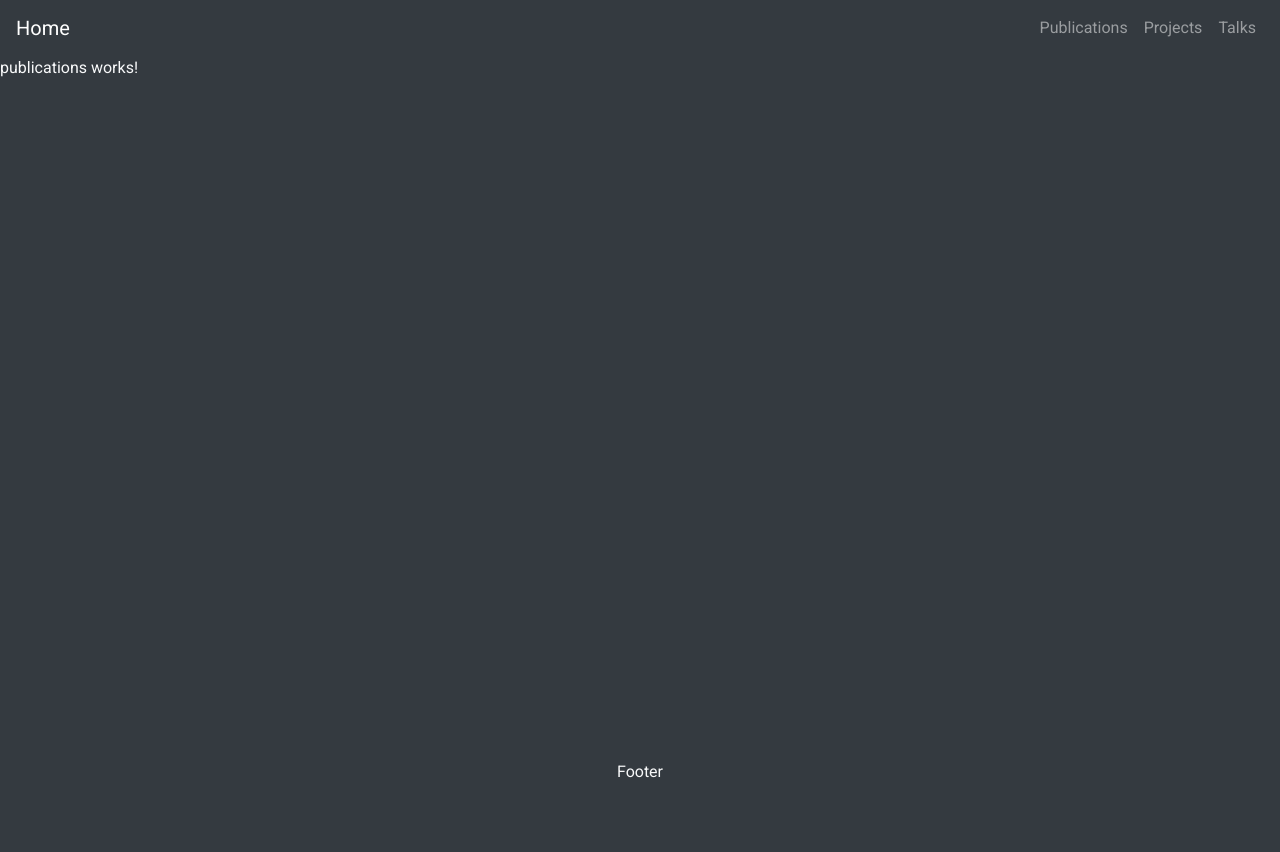
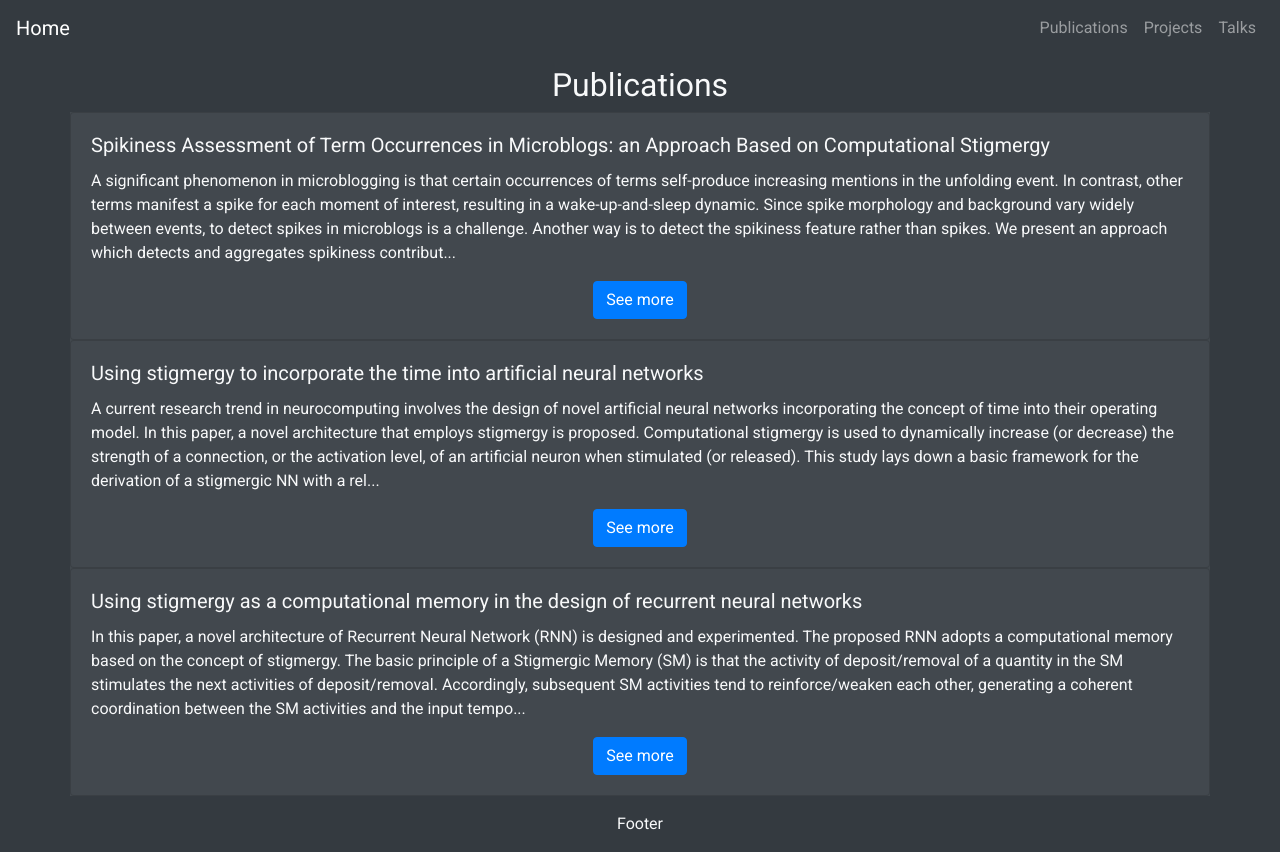
Before and after one commit to galatolofederico/personal-website-angular, an Angular app: page /publications in a window 1280 px wide. Before the commit the page ends 800 px from the top, so only its background shows below. Built offline with nearby package versions, Linux system fonts and the light colour scheme.

Commit message:
created item component and publications page

```diff
--- a/src/app/app.module.ts
+++ b/src/app/app.module.ts
@@ -12,6 +12,7 @@ import { IconComponent } from './icon/icon.component';
 import { NavbarComponent } from './navbar/navbar.component';
 import { FooterComponent } from './footer/footer.component';
 import { PublicationsComponent } from './publications/publications.component';
+import { ItemComponent } from './item/item.component';
 
 @NgModule({
   declarations: [
@@ -22,6 +23,7 @@ import { PublicationsComponent } from './publications/publications.component';
     NavbarComponent,
     FooterComponent,
     PublicationsComponent,
+    ItemComponent,
   ],
   imports: [
     BrowserModule,
--- a/src/app/data.service.ts
+++ b/src/app/data.service.ts
@@ -13,7 +13,7 @@ export class DataService {
   qualifications : BehaviorSubject<Array<string>> = new BehaviorSubject<Array<string>>([""]);
 
   profiles : Array<Profile> = new Array<Profile>();
-  publications: Array<any> = new Array<any>();
+  publications: Array<Publication> = new Array<Publication>();
 
   constructor(private http: HttpClient) {
     var _qualifications = [];
@@ -62,4 +62,8 @@ export class DataService {
   getProfiles(){
     return this.profiles
   }
+
+  getPublications(){
+    return this.publications
+  }
 }
--- a/src/app/footer/footer.component.html
+++ b/src/app/footer/footer.component.html
@@ -1,3 +1,3 @@
-<footer class="page-footer font-small text-light bg-dark fixed-bottom">
+<footer class="page-footer font-small text-light bg-dark">
     <div class="footer-copyright text-center py-3">Footer</div>
 </footer>
--- /dev/null
+++ b/src/app/item/item.component.html
@@ -0,0 +1,9 @@
+<div class="card" [ngClass]="class">
+  <div class="card-body">
+    <h5 class="card-title">{{title}}</h5>
+    <p class="card-text">{{description}}</p>
+    <div class="row">
+        <a routerLink="{{link}}" class="btn btn-primary mx-auto">{{linktitle}}</a>
+    </div>
+  </div>
+</div>
--- /dev/null
+++ b/src/app/item/item.component.ts
@@ -0,0 +1,19 @@
+import { Component, OnInit, Input } from '@angular/core';
+
+@Component({
+  selector: 'app-item',
+  templateUrl: './item.component.html',
+  styleUrls: ['./item.component.scss']
+})
+export class ItemComponent implements OnInit {
+  @Input() description;
+  @Input() title;
+  @Input() link;
+  @Input("link-title") linktitle;
+  @Input() class;
+  constructor() { }
+
+  ngOnInit() {
+  }
+
+}
--- a/src/app/publications/publications.component.html
+++ b/src/app/publications/publications.component.html
@@ -1,3 +1,11 @@
-<p>
-  publications works!
-</p>
+<div class="container">
+  <div class="row justify-content-center ">
+    <h2 class="col-6 text-center top-margin-10">Publications</h2>
+  </div>
+  <div class="row justify-content-center">
+    <ng-container *ngFor="let publication of publications">
+        <app-item class="bg-light-dark " description="{{(publication.abstract | slice:0:500) + '...' }}"
+        title="{{publication.title}}" link-title="See more"></app-item>
+    </ng-container>
+  </div>
+</div>
--- a/src/app/publications/publications.component.ts
+++ b/src/app/publications/publications.component.ts
@@ -1,4 +1,5 @@
 import { Component, OnInit } from '@angular/core';
+import { DataService } from '../data.service';
 
 @Component({
   selector: 'app-publications',
@@ -6,10 +7,11 @@ import { Component, OnInit } from '@angular/core';
   styleUrls: ['./publications.component.scss']
 })
 export class PublicationsComponent implements OnInit {
-
-  constructor() { }
+  publications: Array<Publication>
+  constructor(private data: DataService) { }
 
   ngOnInit() {
+    this.publications = this.data.getPublications()
   }
 
 }
--- a/src/styles.scss
+++ b/src/styles.scss
@@ -7,6 +7,19 @@ html, body, main {
     height: 100%;
     font-family: 'Roboto', sans-serif;
 }
+
+.bg-light-dark {
+    background-color: #42484e !important;
+}
+
+.top-margin-50 {
+    margin-top: 50px;
+}
+
+.top-margin-10 {
+    margin-top: 10px;
+}
+
 
 @include media-breakpoint-up(xs) {
     html {
```
Also changed, not shown: src/app/types.d.ts (+16 -6 lines), src/app/item/item.component.scss (added), 1 other file (tests, documents, lock files or other folders).
